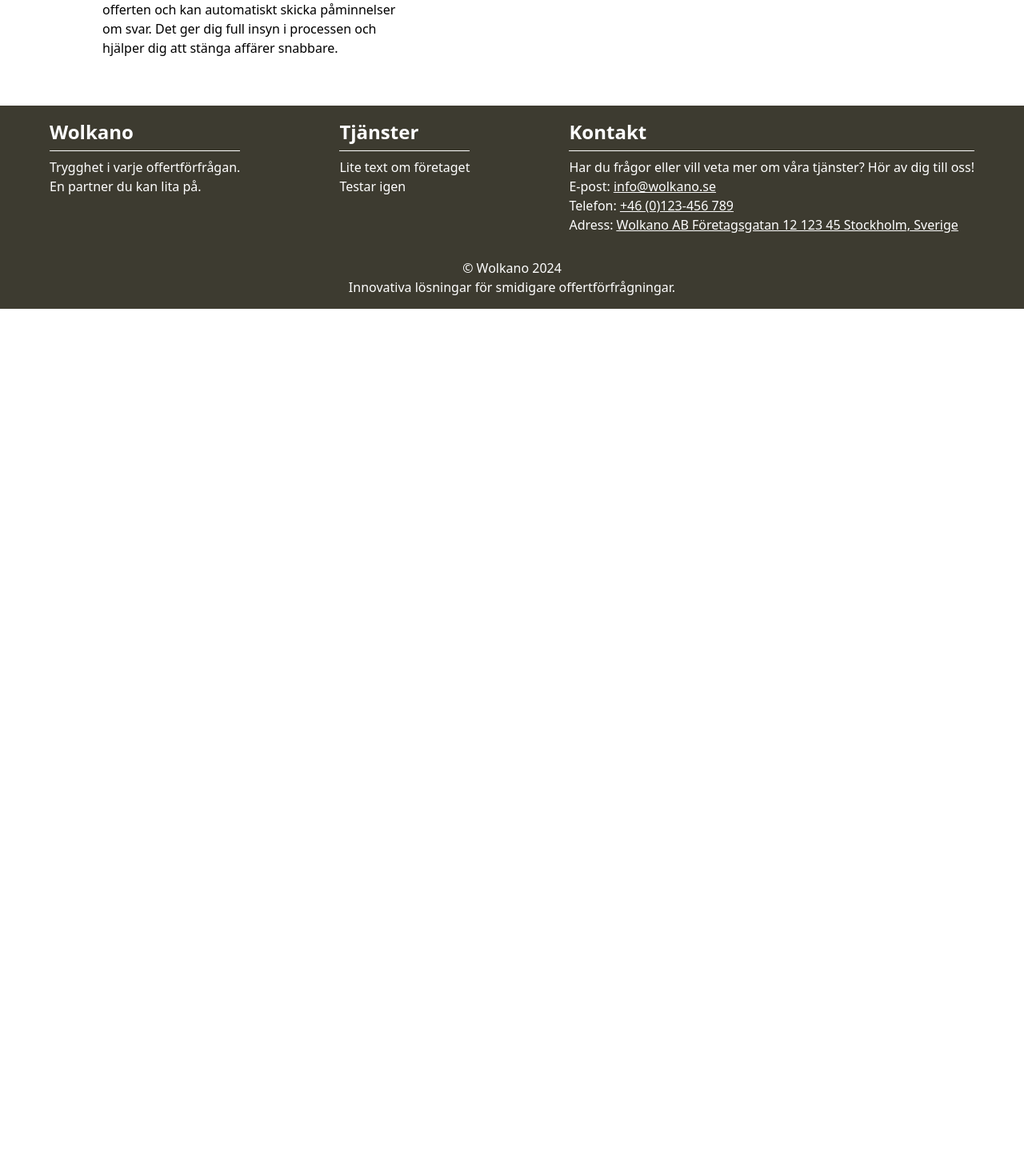
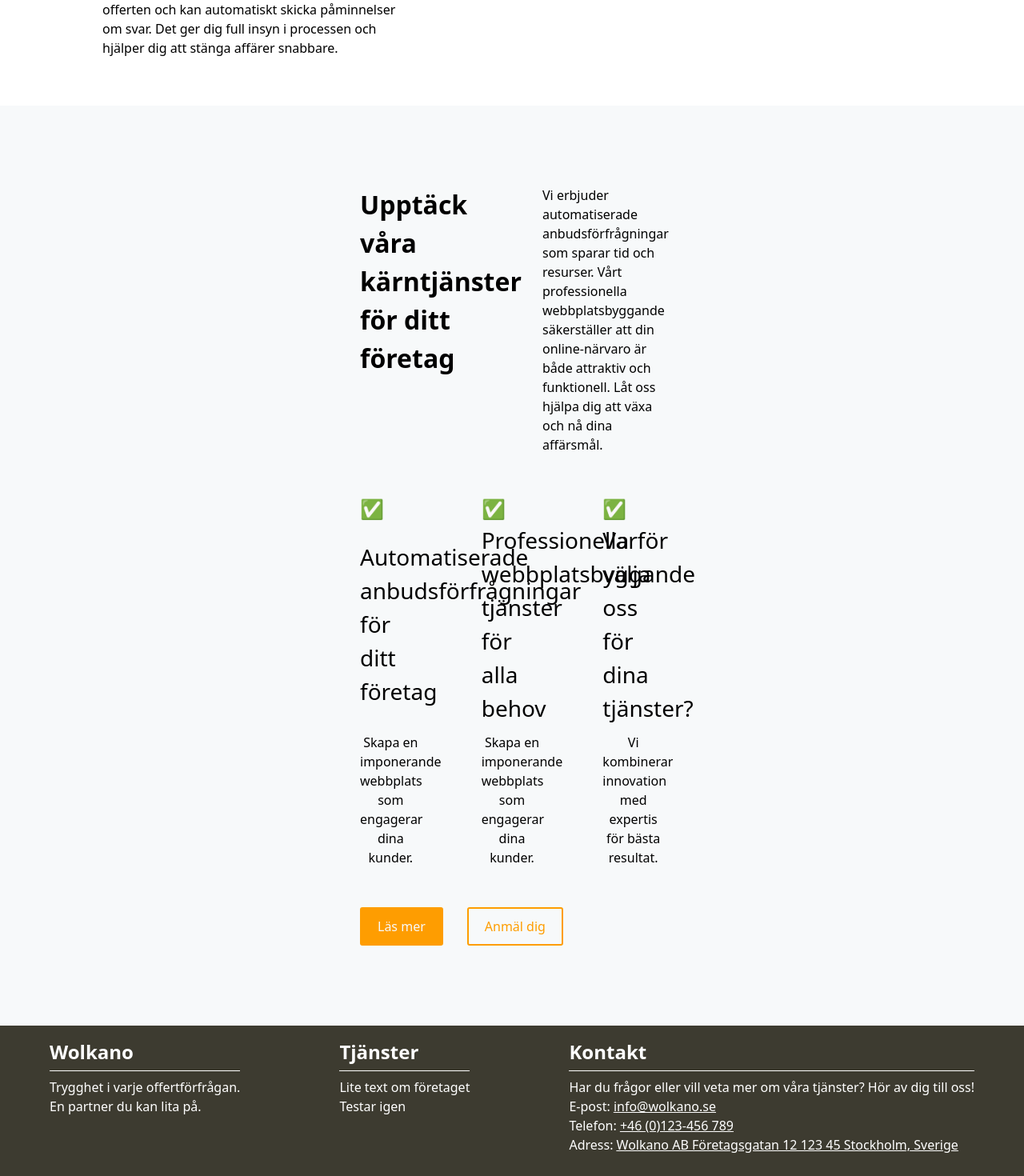
Before and after one commit to Wolkano/wolkano, a Vue app in the folder wolkano/: page /OfferMe in a window 1280 px wide. Shown: the part 1640-3110 px from the top of the page at 80% size. Before the commit the page ends 2026 px from the top, so only its background shows below. Built offline with nearby package versions, Linux system fonts and the light colour scheme.

Commit message:
Started with ourServices component and prepared API call for offer form

```diff
--- a/wolkano/src/components/OffertForm.vue
+++ b/wolkano/src/components/OffertForm.vue
@@ -108,13 +108,23 @@
 
   <div class="success" v-if="hasSubmitted && success">
     <div v-motion-slide-left :duration="1500" :delay="100" class="icon">📨</div>
-    <div v-motion-fade-visible-once :duration="1000" :delay="100">
+    <div
+      v-motion-fade-visible-once
+      :duration="1000"
+      :delay="100"
+      class="successText"
+    >
       <h1>Tack för din inskickade information!</h1>
       <p>
         Vi har mottagit ditt formulär och behandlar det så snart som möjligt.
         <br />
         Du kommer att få en bekräftelse eller svar inom kort.
       </p>
+      <div class="bounce-container">
+        <div class="bounce-box" @click="scrollToTop">
+          <p>👆</p>
+        </div>
+      </div>
     </div>
   </div>
 
@@ -135,16 +145,20 @@ import { reactive, computed, ref } from "vue";
 import { useStore } from "vuex";
 import FormRadioButton from "./FormRadioButton.vue";
 const store = useStore();
-const success = computed(() => store.state.submittedSuccessfully);
-const hasSubmitted = computed(() => store.state.hasSubmitted);
+const success = computed(() => store.state.submittedOfferSuccessfully);
+const hasSubmitted = computed(() => store.state.hasSubmittedOffer);
 const offerInformation = reactive({
-  firstName: "",
+  name: "",
   email: "",
   phone: "",
   activePlan: "",
   sliderValue: 5,
 });
 const hasMissingFields = ref(false);
+
+const scrollToTop = () => {
+  window.scrollTo({ top: 0, behavior: "smooth" });
+};
 
 const submit = async () => {
   if (
@@ -157,12 +171,11 @@ const submit = async () => {
     return;
   }
   isSubmitting.value = true;
-  await store.dispatch("submitToNotion", offerInformation);
-  window.scrollTo({ top: 0, behavior: "smooth" });
+  await store.dispatch("submitOffer", offerInformation);
 };
 const reset = () => {
   isSubmitting.value = false;
-  store.commit("setHasSubmitted", false);
+  store.commit("setHasSubmittedOffer", false);
 };
 const isSubmitting = ref(false);
 </script>
@@ -310,12 +323,6 @@ const isSubmitting = ref(false);
 }
 
 .success {
-  background: rgb(56, 23, 173);
-  background: radial-gradient(
-    circle,
-    rgba(56, 23, 173, 1) 0%,
-    rgb(24, 23, 26) 100%
-  );
   padding-bottom: 100px;
   height: 100vh;
   display: flex;
@@ -333,14 +340,49 @@ const isSubmitting = ref(false);
   p {
     font-size: larger;
   }
+  .successText {
+    p {
+      color: black;
+    }
+    .bounce-container {
+      display: flex;
+      justify-content: center;
+      align-items: center;
+      height: 10vh;
+    }
+
+    .bounce-box {
+      width: 200px;
+      height: 70px;
+      background-color: white;
+      border-radius: 10px;
+      display: flex;
+      justify-content: center;
+      align-items: center;
+      border-color: $orange;
+      border-width: 3px;
+      cursor: pointer;
+      p {
+        animation: bounce 1s ease-in-out infinite;
+      }
+      &:hover {
+        background-color: rgb(248, 248, 248);
+      }
+    }
+  }
 }
+
+@keyframes bounce {
+  0%,
+  100% {
+    transform: translateY(-10px);
+  }
+  50% {
+    transform: translateY(0px);
+  }
+}
+
 .failure {
-  background: rgb(56, 23, 173);
-  background: radial-gradient(
-    circle,
-    rgba(56, 23, 173, 1) 0%,
-    rgb(24, 23, 26) 100%
-  );
   padding-bottom: 100px;
   height: 100vh;
   display: flex;
--- /dev/null
+++ b/wolkano/src/components/OurServices.vue
@@ -0,0 +1,118 @@
+<template>
+  <div class="mainDiv">
+    <div class="headingAndCards">
+      <div class="headingAndText">
+        <h2>Upptäck våra kärntjänster för ditt företag</h2>
+        <p>
+          Vi erbjuder automatiserade anbudsförfrågningar som sparar tid och
+          resurser. Vårt professionella webbplatsbyggande säkerställer att din
+          online-närvaro är både attraktiv och funktionell. Låt oss hjälpa dig
+          att växa och nå dina affärsmål.
+        </p>
+      </div>
+      <div class="serviceCards">
+        <div class="serviceCard">
+          <p class="icon">✅</p>
+          <h3>Automatiserade anbudsförfrågningar för ditt företag</h3>
+          <p class="info">
+            Skapa en imponerande webbplats som engagerar dina kunder.
+          </p>
+        </div>
+        <div class="serviceCard">
+          <p class="icon">✅</p>
+          <h3>Professionella webbplatsbyggande tjänster för alla behov</h3>
+          <p class="info">
+            Skapa en imponerande webbplats som engagerar dina kunder.
+          </p>
+        </div>
+        <div class="serviceCard">
+          <p class="icon">✅</p>
+          <h3>Varför välja oss för dina tjänster?</h3>
+          <p class="info">
+            Vi kombinerar innovation med expertis för bästa resultat.
+          </p>
+        </div>
+      </div>
+    </div>
+    <div class="buttons">
+      <button class="primaryButton">Läs mer</button>
+      <button class="secondaryButton">Anmäl dig</button>
+    </div>
+  </div>
+</template>
+<style lang="scss" scoped>
+@import "../assets/scss/variables.scss";
+
+.mainDiv {
+  background-color: #f7f9fa;
+  padding: 100px 450px;
+  color: black;
+  .headingAndCards {
+    display: flex;
+    flex-direction: column;
+    .headingAndText {
+      display: flex;
+      flex-direction: row;
+      text-align: left;
+      justify-content: space-between;
+      margin-bottom: 50px;
+      > * {
+        width: 40%;
+      }
+    }
+    .serviceCards {
+      display: flex;
+      flex-direction: row;
+      gap: 75px;
+      .serviceCard {
+        flex: 1 1 0px;
+        width: 0;
+        display: flex;
+        flex-direction: column;
+        justify-content: space-between;
+        .icon {
+          text-align: left;
+          font-size: x-large;
+        }
+        h3 {
+          text-align: left;
+        }
+      }
+    }
+  }
+  .buttons {
+    margin-top: 50px;
+    display: flex;
+    flex-direction: row;
+    justify-content: first baseline;
+    gap: 30px;
+    button {
+      padding: 10px 20px;
+
+      border-radius: 3px;
+    }
+    .primaryButton {
+      background-color: $orange;
+      border-color: $orange;
+      border-width: 2px;
+      color: #f7f9fa;
+      &:hover {
+        background-color: #cf8102;
+        border-color: #cf8102;
+      }
+    }
+
+    .secondaryButton {
+      color: $orange;
+      background-color: #f7f9fa;
+      border-color: $orange;
+      border-width: 2px;
+      &:hover {
+        background-color: #cf8102;
+        border-color: #cf8102;
+        color: #f7f9fa;
+      }
+    }
+  }
+}
+</style>
--- a/wolkano/src/store/index.js
+++ b/wolkano/src/store/index.js
@@ -8,17 +8,22 @@ export default createStore({
     copy: dictionary,
     submittedSuccessfully: false,
     hasSubmitted: false,
+    submittedOfferSuccessfully: false,
+    hasSubmittedOffer: false,
   },
   getters: {},
   mutations: {
-    setPriceChoice(state, payload) {
-      state.priceChoice = payload;
-    },
     setSubmittedSuccessfully(state, payload) {
       state.submittedSuccessfully = payload;
     },
     setHasSubmitted(state, payload) {
       state.hasSubmitted = payload;
+    },
+    setOfferSubmittedSuccessfully(state, payload) {
+      state.submittedOfferSuccessfully = payload;
+    },
+    setHasSubmittedOffer(state, payload) {
+      state.hasSubmittedOffer = payload;
     },
   },
   actions: {
@@ -37,6 +42,19 @@ export default createStore({
         }
       })();
     },
+    async submitOffer({ commit }, offerInfo) {
+      (async () => {
+        try {
+          console.log(offerInfo);
+          await axios.post("http://localhost:3000/api/send-offer", offerInfo);
+          commit("setOfferSubmittedSuccessfully", true);
+          commit("setHasSubmittedOffer", true);
+        } catch (error) {
+          commit("setOfferSubmittedSuccessfully", true);
+          commit("setHasSubmittedOffer", true);
+        }
+      })();
+    },
   },
   modules: {},
 });
--- a/wolkano/src/views/HomeView.vue
+++ b/wolkano/src/views/HomeView.vue
@@ -1,6 +1,7 @@
 <script setup>
 import { computed } from "vue";
 import { useStore } from "vuex";
+import OurServices from "@/components/OurServices.vue";
 
 const store = useStore();
 const copy = computed(() => store.state.copy.home);
@@ -77,6 +78,7 @@ const copy = computed(() => store.state.copy.home);
       </div>
     </div>
   </Transition>
+  <OurServices />
 </template>
 
 <style lang="scss" scoped>
```
Also changed, not shown: 1 other file (tests, documents, lock files or other folders).
